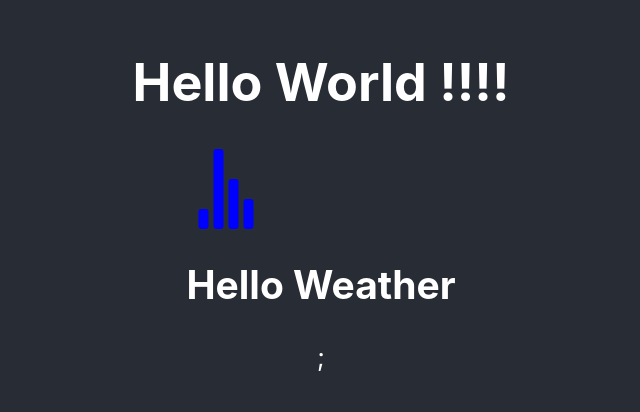
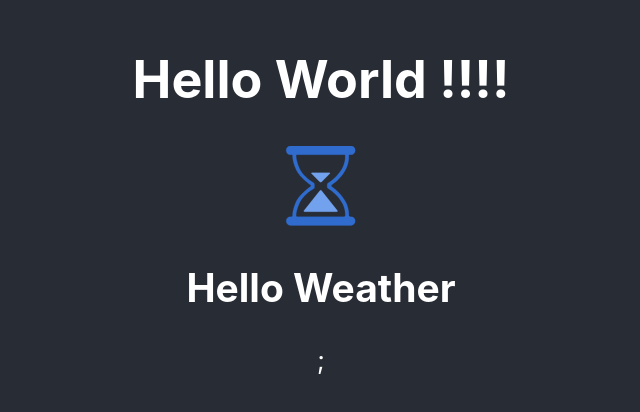
Before and after one commit to VuvuM03/weather-react, a React (Create React App) app: page / in a window 1280 px wide. Shown: the part 206-618 px from the top of the page, without its empty margins (319-959 px from the left). Built offline with nearby package versions, Linux system fonts and the light colour scheme; no server answers.

Commit message:
Changed loader to Hourglass

```diff
--- a/src/Weather.js
+++ b/src/Weather.js
@@ -1,6 +1,6 @@
 import React from "react";
 import axios from "axios";
-import { Audio } from "react-loader-spinner";
+import { Hourglass } from "react-loader-spinner";
 
 export default function Weather(props) {
   function showWeather(response) {
@@ -20,14 +20,14 @@ export default function Weather(props) {
 
   return (
     <div>
-      <Audio
+      <Hourglass
+        visible={true}
         height="80"
         width="80"
-        radius="9"
-        color="blue"
-        ariaLabel="three-dots-loading"
-        wrapperStyle
-        wrapperClass
+        ariaLabel="hourglass-loading"
+        wrapperStyle={{}}
+        wrapperClass=""
+        colors={["#306cce", "#72a1ed"]}
       />
       <h2>Hello Weather</h2>;
     </div>
```
